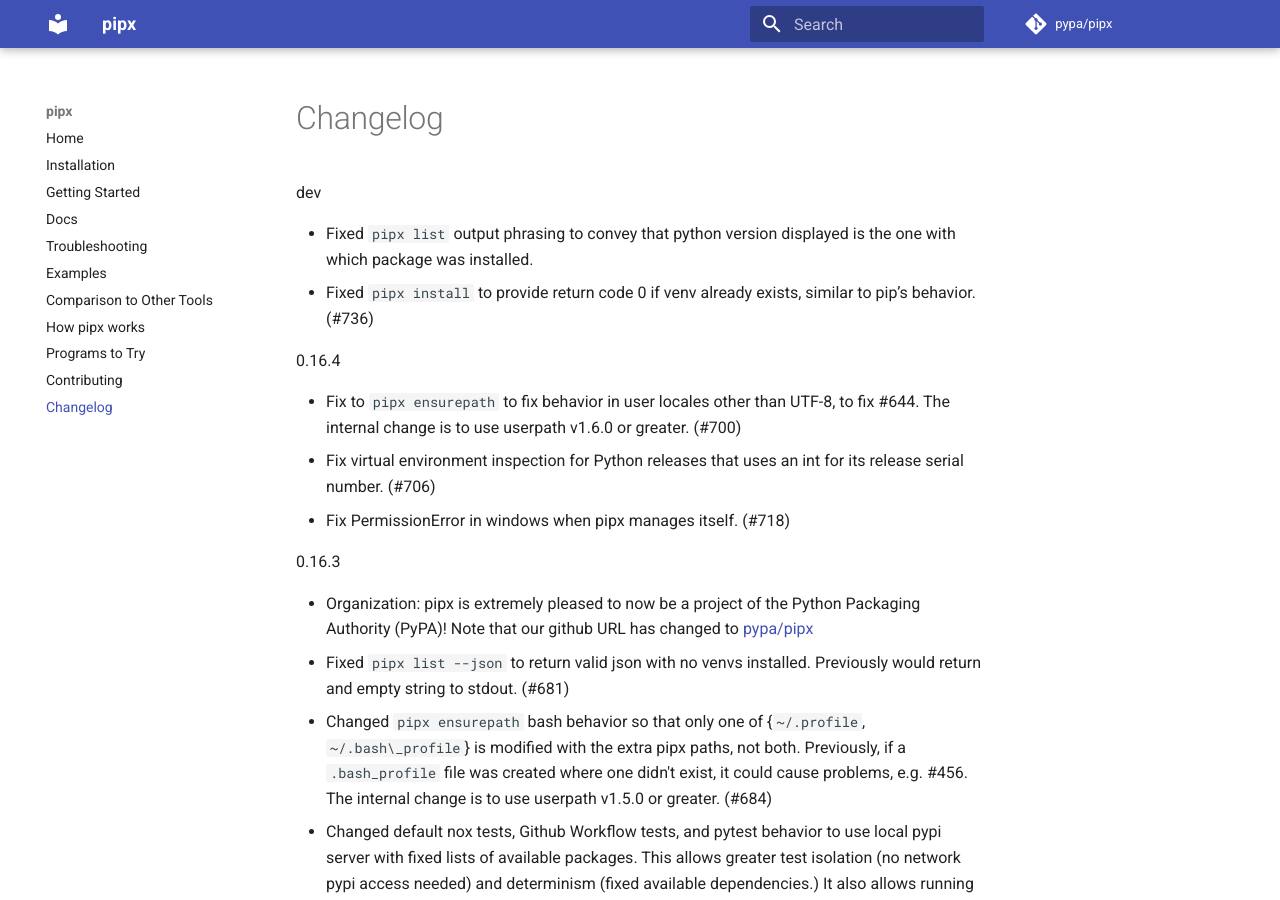
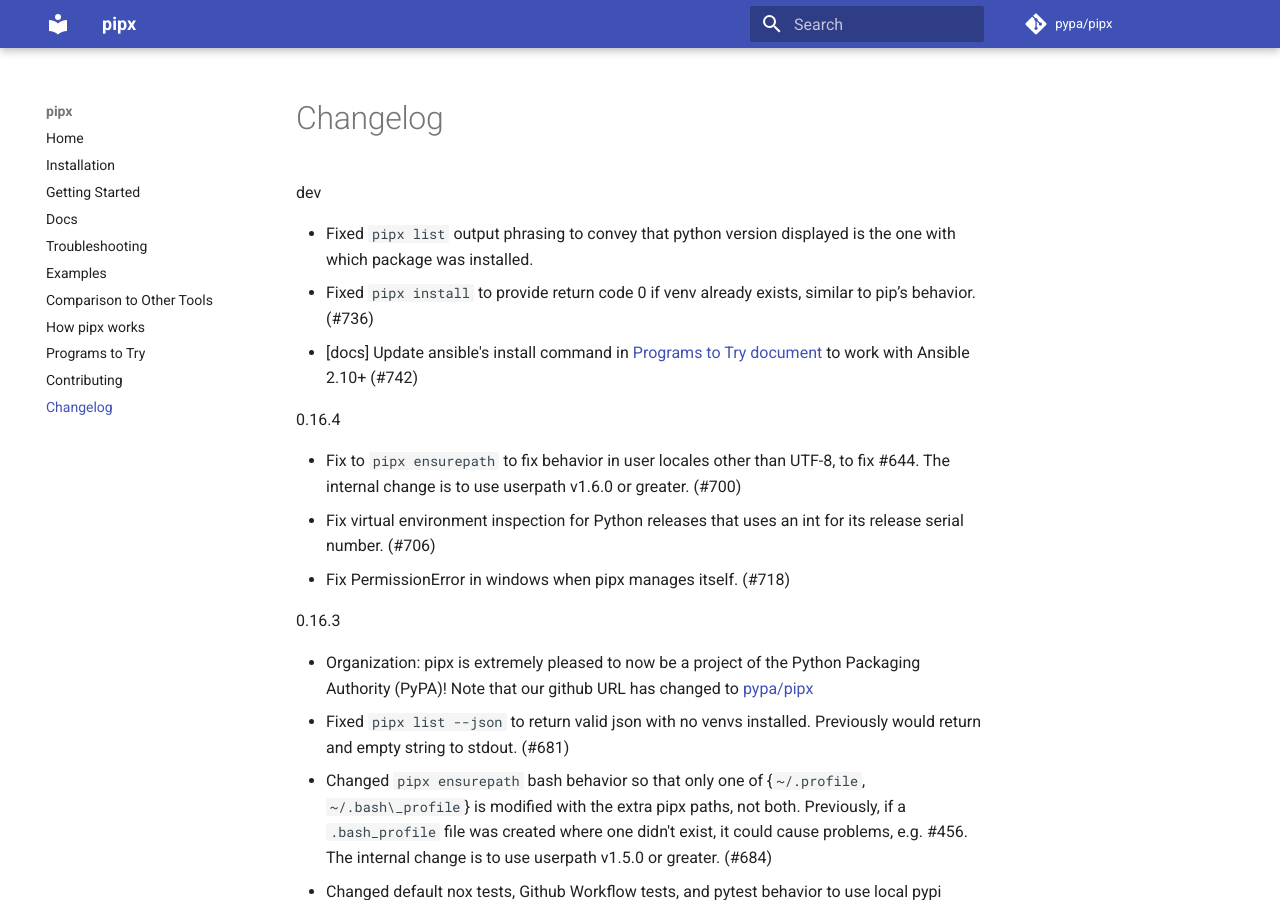
Before and after one commit to pypa/pipx, an MkDocs documentation site: the page built from docs/changelog.md, in a window 1280 px wide and 900 px high. Built offline with MkDocs 1.6.1 and Material for MkDocs 9.7.7, drawn with Linux system fonts in a browser that asks for light colours; comment, search, counter and statistics services are not loaded.

Commit message:
Update changelog.md

```diff
--- a/docs/changelog.md
+++ b/docs/changelog.md
@@ -2,6 +2,7 @@
 
 - Fixed `pipx list` output phrasing to convey that python version displayed is the one with which package was installed.
 - Fixed `pipx install` to provide return code 0 if venv already exists, similar to pip’s behavior. (#736)
+- [docs] Update ansible's install command in [Programs to Try document](https://pypa.github.io/pipx/programs-to-try/#ansible) to work with Ansible 2.10+ (#742)
 
 0.16.4
 
```
